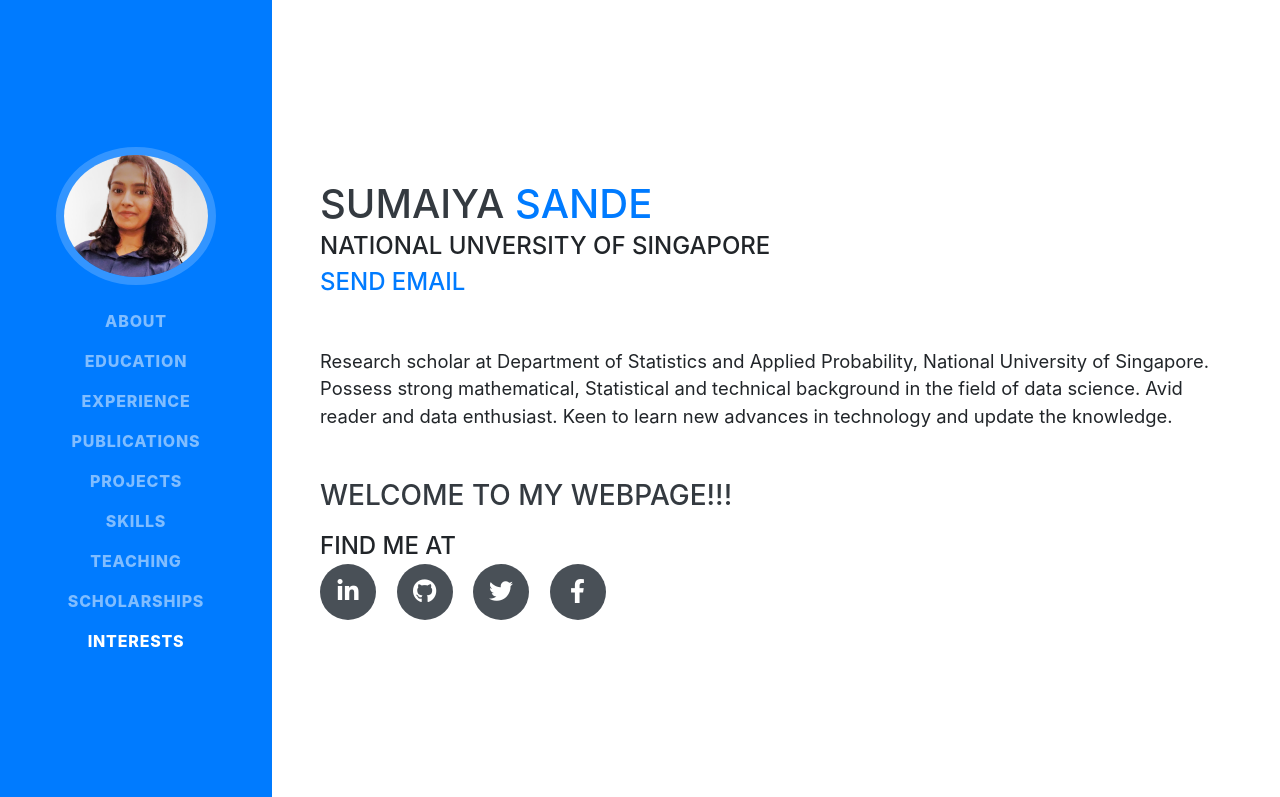
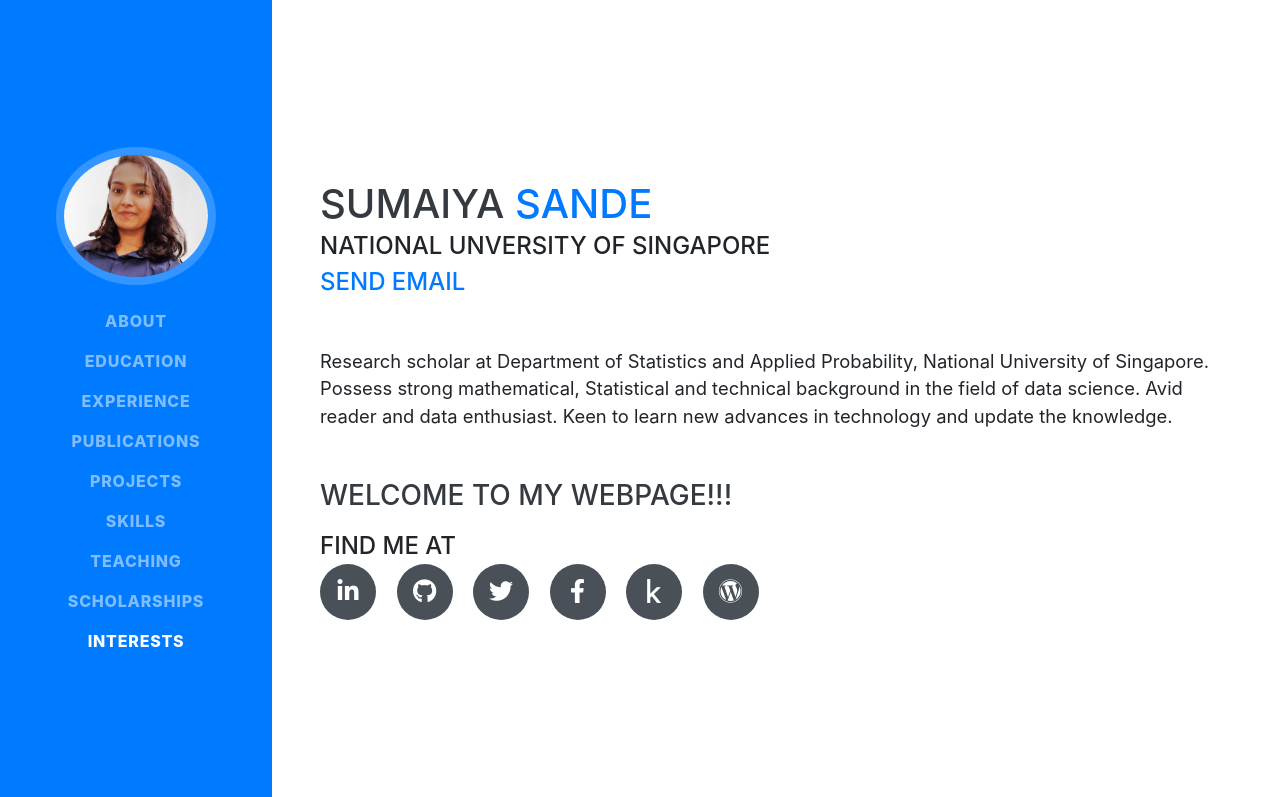
Before and after one commit to sumaiyasande/resume, a website with bundled scripts: page index.html in a window 1280 px wide. Shown: the top 797 px of the page. Built offline with nearby package versions, Linux system fonts and the light colour scheme; a web font is replaced by a local one.

Commit message:
Update index.html

```diff
--- a/index.html
+++ b/index.html
@@ -95,6 +95,12 @@
           </a>
           <a href="https://www.facebook.com/sumaiya.sande">
             <i class="fab fa-facebook-f"></i>
+          </a>
+          <a href="https://www.kaggle.com/sumaiyasande2494/notebooks">
+            <i class="fab fa-kaggle"></i>
+          </a>
+          <a href="https://scholarblogs.wordpress.com/">
+            <i class="fab fa-wordpress"></i>
           </a>
         </div>
       </div>
```
